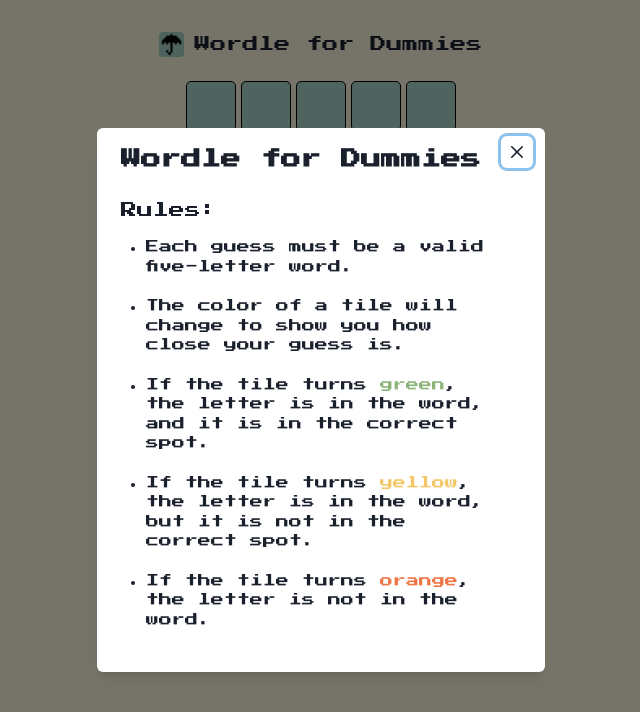
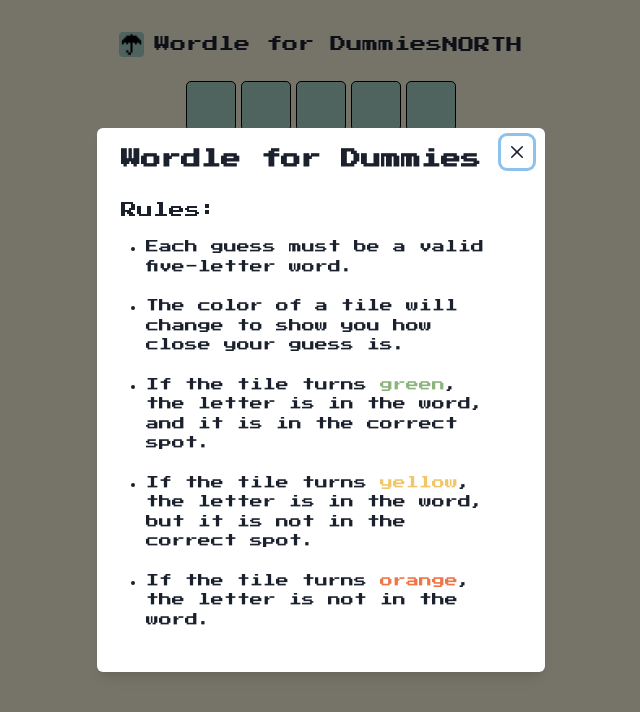
Before and after one commit to anagarango/WordleForDummies, a Next.js app: page / in a window 1280 px wide. Shown: the top 712 px of the page, without its empty margins (319-959 px from the left). Built offline with nearby package versions, Linux system fonts and the light colour scheme.

Commit message:
troubleshooting vercel dummy

```diff
--- a/src/app/page.tsx
+++ b/src/app/page.tsx
@@ -169,6 +169,7 @@
       <div style={{display:"flex"}}>
         <Image src="/wordle.gif" alt="wordle for dummies of gif" width={25} height={25}/>
         <h2 style={{textAlign:"center", paddingLeft:"10px"}}>Wordle for Dummies</h2>
+        <button onClick={()=>fetchWord()}>{answerWord}</button>
       </div>
 
       <div className="keyboardSection puzzleSection">
@@ -202,7 +203,6 @@
           <div className="keyboardLetter delEnt" style={{backgroundColor:"white", fontSize:"0.9rem"}}>ENT</div>
         </div>
       </div>
-      <button onClick={()=>setNumber(Math.floor(Math.random() * 100))}>{number}</button>
 
       <Modal isCentered={true} onClose={(() => setModalOpen({...modalOpen, isOpen: false }))} isOpen={modalOpen.isOpen}>
         <ModalOverlay />
```
